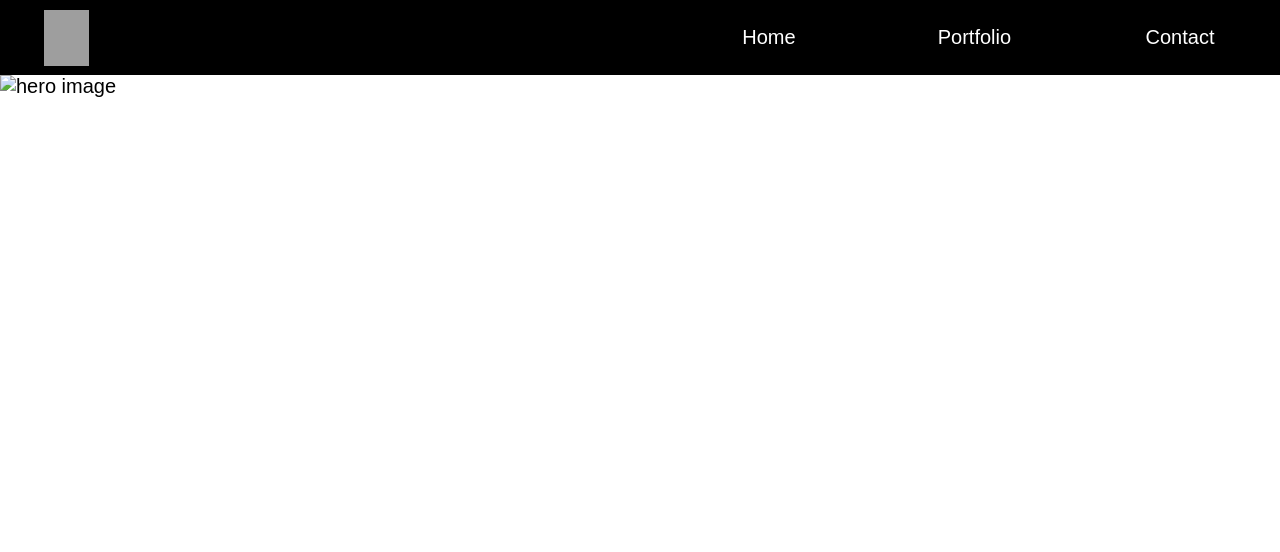
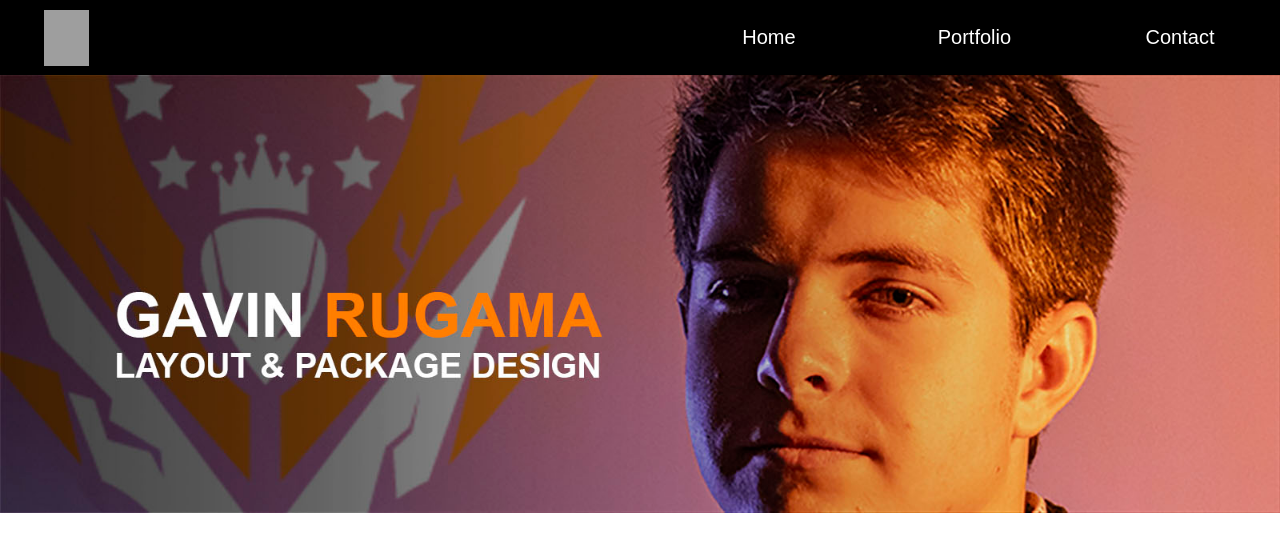
Before and after one commit to strikeforce52/Portfolio-Home-Page, a Jekyll site: the page built from index.html, in a window 1280 px wide. Shown: the top 552 px of the page. Built offline with Jekyll 4.4.1, drawn with Linux system fonts in a browser that asks for light colours; nearby versions of some CDN libraries.

Commit message:
Update nav.html

```diff
--- a/_includes/nav.html
+++ b/_includes/nav.html
@@ -1,6 +1,6 @@
 <header>
   <span class="logo-spacer">
-  <img class="logo" src="{{ site.url }}img/my_logo3.png">
+  <img class="logo" src="{{ site.url }}assets/img/my_logo3.png">
   </span>
   <nav id="dsk-nav">
     <ul>
@@ -28,7 +28,7 @@
    </div>
 
 <section class="hero-banner" >
-    <img src="{{ site.url }}img/hero.jpg" alt="hero image" width="100%">
+    <img src="{{ site.url }}assets/img/hero.jpg" alt="hero image" width="100%">
 </section>
 
 </div>
```
